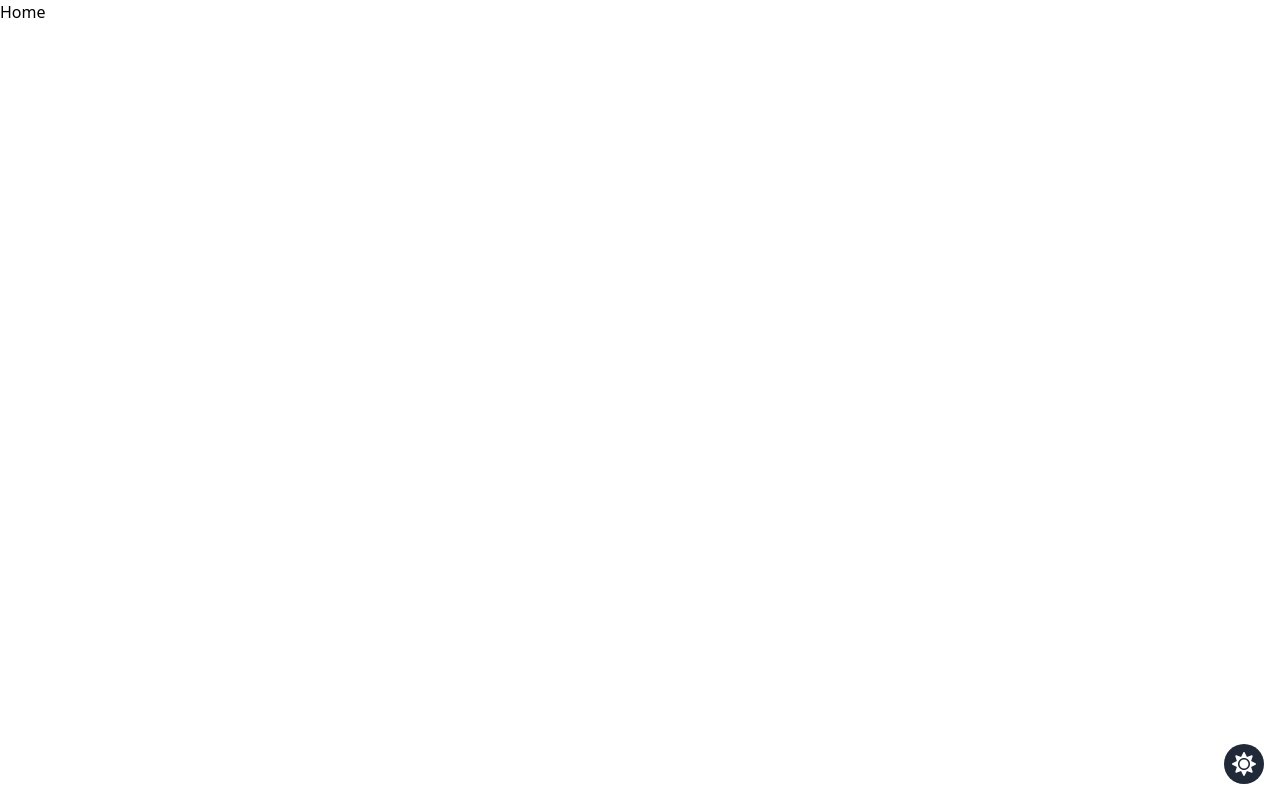
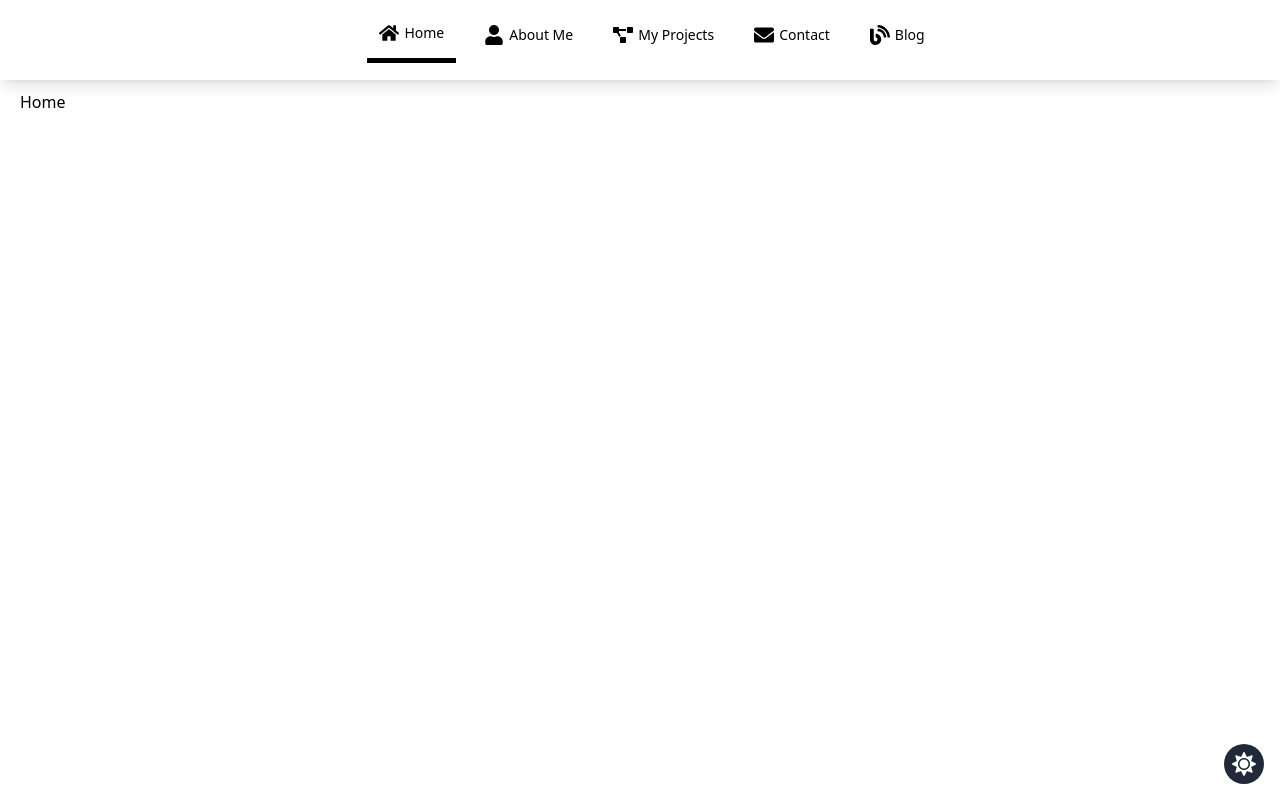
Before and after one commit to M-Umar-Iqbal/umars-portfolio, a Next.js app: page / in a window 1280 px wide. Built offline with nearby package versions, Linux system fonts and the light colour scheme.

Commit message:
Add layout structure, and navigation.

```diff
--- a/components/layout/Layout.tsx
+++ b/components/layout/Layout.tsx
@@ -1,6 +1,7 @@
 import Head from 'next/head'
 import React from 'react'
 import { ILayoutProps } from '../../utils/types/Layout'
+import Navbar from './Navbar'
 
 const Layout: React.FC<ILayoutProps> = ({ children }) => {
     return (
@@ -15,7 +16,14 @@ const Layout: React.FC<ILayoutProps> = ({ children }) => {
                 <link href="https://fonts.googleapis.com/css2?family=Archivo:ital,wght@0,100..900;1,100..900&family=Poppins:ital,wght@0,100;0,200;0,300;0,400;0,500;0,600;0,700;0,800;0,900;1,100;1,200;1,300;1,400;1,500;1,600;1,700;1,800;1,900&family=Roboto+Slab:wght@100..900&display=swap" rel="stylesheet" />
                 <link rel="icon" href="/favicon.ico" />
             </Head>
-            <main>{children}</main>
+            <Navbar />
+            <main>
+                <div className='bg-primary top-[80px] w-100 text-primary h-[calc(100vh-80px)] overflow-auto relative'>
+                    <div className='absolute px-[20px] py-[10px] w-full min-h-full'>
+                        {children}
+                    </div>
+                </div>
+            </main>
             <footer></footer>
         </>
     )
--- a/components/layout/Navbar.tsx
+++ b/components/layout/Navbar.tsx
@@ -1,14 +1,16 @@
 import React from 'react';
-import { Disclosure, DisclosureButton } from '@headlessui/react';
+import Link from 'next/link';
 import { FaHome, FaUser, FaProjectDiagram, FaEnvelope, FaBlog, FaBars, FaTimes } from 'react-icons/fa';
-import Link from 'next/link';
+import { Disclosure, DisclosureButton, DisclosurePanel } from '@headlessui/react';
+import { useRouter } from 'next/router';
+import { isCurrentRoute } from '../../utils/client-utils/routes-utils';
 
 const navigation = [
-    { name: 'Home', href: '/', icon: FaHome, current: false },
-    { name: 'About Me', href: '/about', icon: FaUser, current: false },
-    { name: 'My Projects', href: '/projects', icon: FaProjectDiagram, current: false },
-    { name: 'Contact', href: '/contact', icon: FaEnvelope, current: false },
-    { name: 'Blog', href: '/blog', icon: FaBlog, current: false },
+  { name: 'Home', href: '/', icon: FaHome },
+  { name: 'About Me', href: '/about', icon: FaUser },
+  { name: 'My Projects', href: '/projects', icon: FaProjectDiagram },
+  { name: 'Contact', href: '/contact', icon: FaEnvelope },
+  { name: 'Blog', href: '/blog', icon: FaBlog },
 ];
 
 function classNames(...classes: any) {
@@ -16,12 +18,14 @@ function classNames(...classes: any) {
 }
 
 const Navbar = () => {
+  const router = useRouter();
   return (
-    <Disclosure as="nav" className="bg-transparent absolute w-full">
+    <>
+      <Disclosure as="nav" className="bg-primary text-primary fixed top-0 z-10 w-full shadow-lg">
         {({ open }) => (
           <>
-          <div className="max-w-7xl mx-auto px-2 sm:px-6 lg:px-8">
-            <div className="relative flex items-center justify-between h-16">
+            <div className="max-w-7xl mx-auto px-2 sm:px-6 lg:px-8 h-[80px]">
+              <div className="relative flex items-center justify-between h-full">
                 <div className="absolute inset-y-0 left-0 flex items-center sm:hidden">
                   <DisclosureButton className="inline-flex items-center justify-center p-2 rounded-md text-gray-400 hover:text-white hover:bg-gray-700 focus:outline-none focus:ring-2 focus:ring-inset focus:ring-white">
                     <span className="sr-only">Open main menu</span>
@@ -32,21 +36,24 @@ const Navbar = () => {
                     )}
                   </DisclosureButton>
                 </div>
-              <div className="flex-1 flex items-center justify-center sm:items-stretch sm:justify-start">
+                <div className="flex-1 flex items-center justify-center sm:items-stretch lg:justify-center">
                   <div className="hidden sm:block sm:ml-6">
                     <div className="flex space-x-4">
                       {navigation.map((item) => (
-                      <Link
-                        key={item.name}
-                        href={item.href}
+                        <Link key={item.name} href={item.href} passHref legacyBehavior>
+                          <a
                             className={classNames(
-                          item.current
-                            ? 'bg-gray-900 text-white'
-                            : 'text-gray-300 hover:bg-gray-700 hover:text-white',
-                          'px-3 py-2 rounded-md text-sm font-medium'
+                              isCurrentRoute(item.href, router.pathname)
+                                ? 'border-b-[5px] border-black rounded-none disabled'
+                                : 'hover:border-b-[5px] border-gray-300 rounded-none',
+                              'px-3 pt-[5px] text-sm font-medium flex items-center pb-[15px]',
                             )}
                           >
+                            <item.icon className="h-5 w-5" aria-hidden="true" />
+                            <span className='ml-[5px]'>
                               {item.name}
+                            </span>
+                          </a>
                         </Link>
                       ))}
                     </div>
@@ -55,28 +62,37 @@ const Navbar = () => {
               </div>
             </div>
 
-          <Disclosure.Panel className="sm:hidden">
+            <DisclosurePanel className="sm:hidden">
               <div className="px-2 pt-2 pb-3 space-y-1">
                 {navigation.map((item) => (
                   <DisclosureButton
                     key={item.name}
-                  as={Link}
+                    as="a"
                     href={item.href}
                     className={classNames(
-                    item.current
+                      isCurrentRoute(item.href, router.pathname)
                         ? 'bg-gray-900 text-white'
                         : 'text-gray-300 hover:bg-gray-700 hover:text-white',
-                    'block px-3 py-2 rounded-md text-base font-medium'
+                      'block px-3 py-2 rounded-md text-base font-medium items-center'
                     )}
                   >
-                  {item.name}
+                    <item.icon className="h-5 w-5 mr-1" aria-hidden="true" />
+                    {item?.name}
                   </DisclosureButton>
                 ))}
               </div>
-          </Disclosure.Panel>
+            </DisclosurePanel>
           </>
         )}
       </Disclosure>
+      <style jsx>
+        {`
+      a.disabled {
+        pointer-events: none;
+      }
+      `}
+      </style>
+    </>
   );
 };
 
--- a/pages/404.tsx
+++ b/pages/404.tsx
@@ -3,7 +3,7 @@ import Link from 'next/link';
 
 const Custom404 = () => {
     return (
-        <div className="bg-primary text-primary min-h-screen flex flex-col items-center justify-center">
+        <div className='flex flex-col items-center justify-center h-[calc(100vh-100px)]'>
             <h1 className="text-6xl font-bold mb-4">404</h1>
             <p className="text-2xl mb-8">Page Not Found</p>
             <Link href="/" passHref legacyBehavior>
--- /dev/null
+++ b/utils/client-utils/routes-utils.ts
@@ -0,0 +1,6 @@
+import { NextRouter, } from "next/router"
+
+
+export const isCurrentRoute = (currentPath: string, href: string) => {
+    return  currentPath === href;
+}
```
Lines whose indentation alone changed are shown as unchanged.
